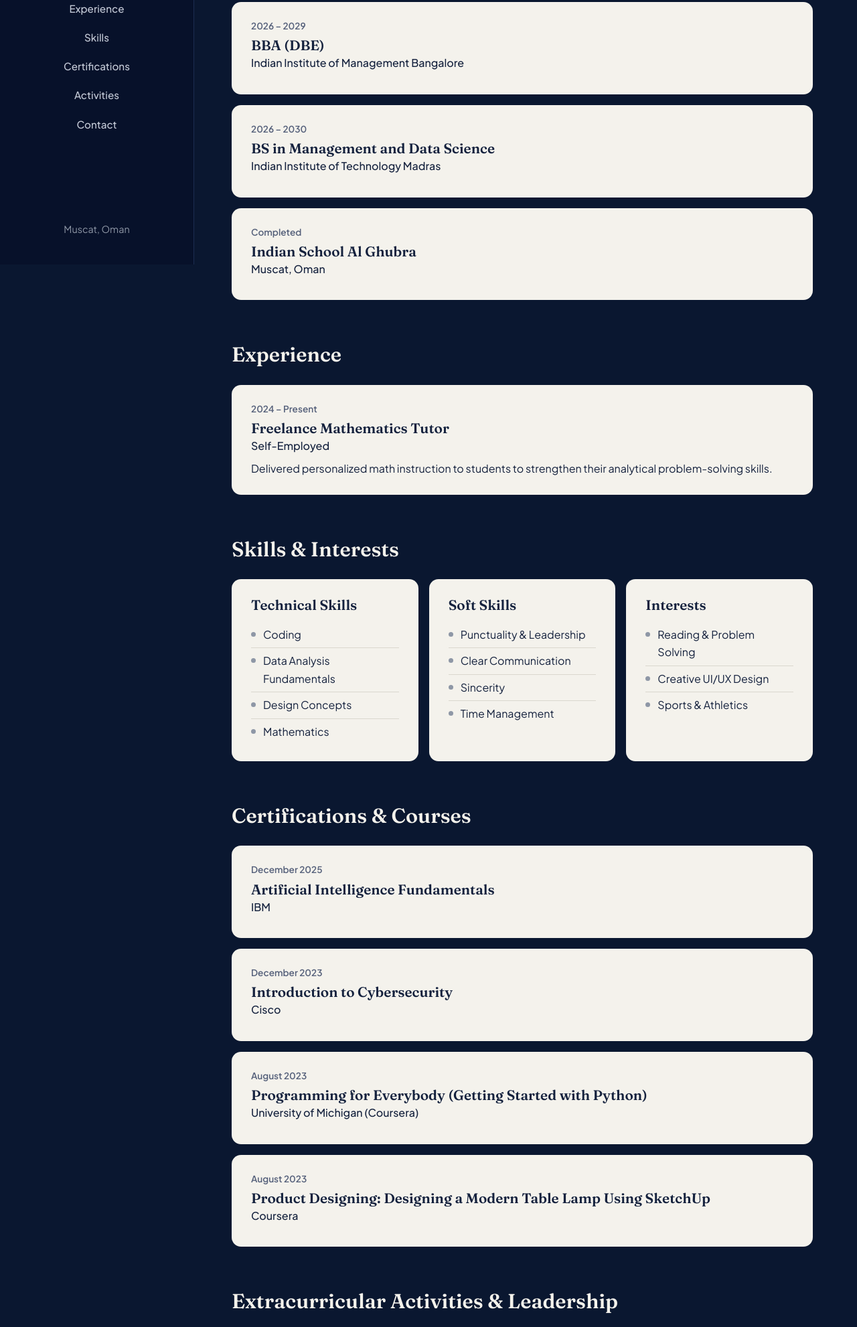
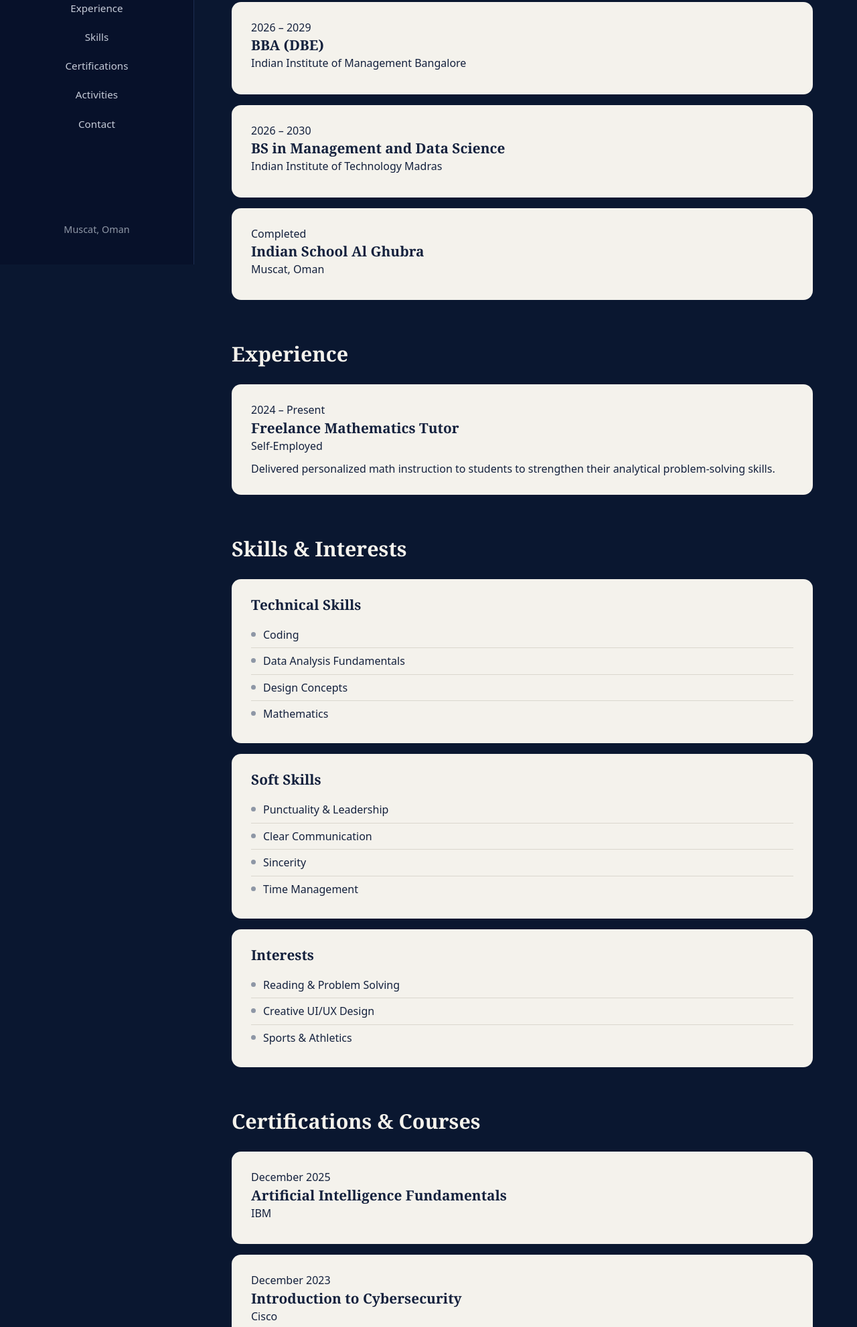
Before and after one commit to azraparyy/resume-website, a plain HTML site: page index.html in a window 1280 px wide. Shown: the part 405-2387 px from the top of the page at 67% size. Drawn offline with Linux system fonts and the light colour scheme; files whose address does not match are found by name.

Commit message:
Update index.html

```diff
--- a/index.html
+++ b/index.html
@@ -7,7 +7,7 @@
 <title>Azra Pary | Aspiring Data Analyst</title>
 <link rel="preconnect" href="https://fonts.googleapis.com">
 <link rel="preconnect" href="https://fonts.gstatic.com" crossorigin>
-<link href="https://fonts.googleapis.com/css2?family=Fraunces:opsz,wght@9..144,500;9..144,600;9..144,700&family=Plus+Jakarta+Sans:wght@400;500;600&display=swap" rel="stylesheet">
+<link href="https://fonts.googleapis.com/css2?family=Lora:ital,wght@0,400;0,600;0,700;1,400&family=Inter:wght@500;600&display=swap" rel="stylesheet">
 <link rel="stylesheet" href="style.css">
 </head>
 <body>
@@ -33,43 +33,47 @@
   <main>
     <section id="about">
       <h2>About Me</h2>
-      <div class="card">
+      <div class="card wide">
         <p>Detail-oriented and disciplined student pursuing degrees in management and data science at IIM Bangalore and IIT Madras. I have foundational skills in coding, data analysis and design, along with experience in student mentorship. I combine analytical curiosity with athletic discipline, leadership and punctuality to keep learning and do well in goal-oriented environments.</p>
       </div>
     </section>
 
     <section id="education">
       <h2>Education</h2>
+      <div class="cards">
       <div class="card">
-        <p class="date">2026 – 2029</p>
+        <span class="pill">2026 – 2029</span>
         <h3>BBA (DBE)</h3>
         <p class="sub">Indian Institute of Management Bangalore</p>
       </div>
       <div class="card">
-        <p class="date">2026 – 2030</p>
+        <span class="pill">2026 – 2030</span>
         <h3>BS in Management and Data Science</h3>
         <p class="sub">Indian Institute of Technology Madras</p>
       </div>
       <div class="card">
-        <p class="date">Completed</p>
+        <span class="pill">Completed</span>
         <h3>Indian School Al Ghubra</h3>
         <p class="sub">Muscat, Oman</p>
+      </div>
       </div>
     </section>
 
     <section id="experience">
       <h2>Experience</h2>
+      <div class="cards">
       <div class="card">
-        <p class="date">2024 – Present</p>
+        <span class="pill">2024 – Present</span>
         <h3>Freelance Mathematics Tutor</h3>
         <p class="sub">Self-Employed</p>
         <p>Delivered personalized math instruction to students to strengthen their analytical problem-solving skills.</p>
+      </div>
       </div>
     </section>
 
     <section id="skills">
       <h2>Skills &amp; Interests</h2>
-      <div class="grid">
+      <div class="cards">
         <div class="card">
           <h3>Technical Skills</h3>
           <ul class="list">
@@ -101,30 +105,33 @@
 
     <section id="certifications">
       <h2>Certifications &amp; Courses</h2>
+      <div class="cards">
       <div class="card">
-        <p class="date">December 2025</p>
+        <span class="pill">December 2025</span>
         <h3>Artificial Intelligence Fundamentals</h3>
         <p class="sub">IBM</p>
       </div>
       <div class="card">
-        <p class="date">December 2023</p>
+        <span class="pill">December 2023</span>
         <h3>Introduction to Cybersecurity</h3>
         <p class="sub">Cisco</p>
       </div>
       <div class="card">
-        <p class="date">August 2023</p>
+        <span class="pill">August 2023</span>
         <h3>Programming for Everybody (Getting Started with Python)</h3>
         <p class="sub">University of Michigan (Coursera)</p>
       </div>
       <div class="card">
-        <p class="date">August 2023</p>
+        <span class="pill">August 2023</span>
         <h3>Product Designing: Designing a Modern Table Lamp Using SketchUp</h3>
         <p class="sub">Coursera</p>
+      </div>
       </div>
     </section>
 
     <section id="activities">
       <h2>Extracurricular Activities &amp; Leadership</h2>
+      <div class="cards">
       <div class="card">
         <h3>Sports &amp; Athletics</h3>
         <p>Active multi-sport athlete in school; represented school teams in Football, Handball, Kho-Kho, Throwball and Volleyball.</p>
@@ -133,11 +140,12 @@
         <h3>Volunteering &amp; Leadership</h3>
         <p>Spearheaded community volunteering efforts and student leadership initiatives, coordinating group events and peer activities.</p>
       </div>
+      </div>
     </section>
 
     <section id="contact">
       <h2>Contact</h2>
-      <div class="grid">
+      <div class="cards">
         <a class="card link-card" href="mailto:azrapary1@gmail.com"><span class="sub">Email</span>azrapary1@gmail.com</a>
         <a class="card link-card" href="https://www.linkedin.com/in/azra-p-1a9748202" target="_blank" rel="noopener"><span class="sub">LinkedIn</span>linkedin.com/in/azra-p-1a9748202</a>
         <a class="card link-card" href="https://www.instagram.com/azra.pary" target="_blank" rel="noopener"><span class="sub">Instagram</span>@azra.pary</a>
```
